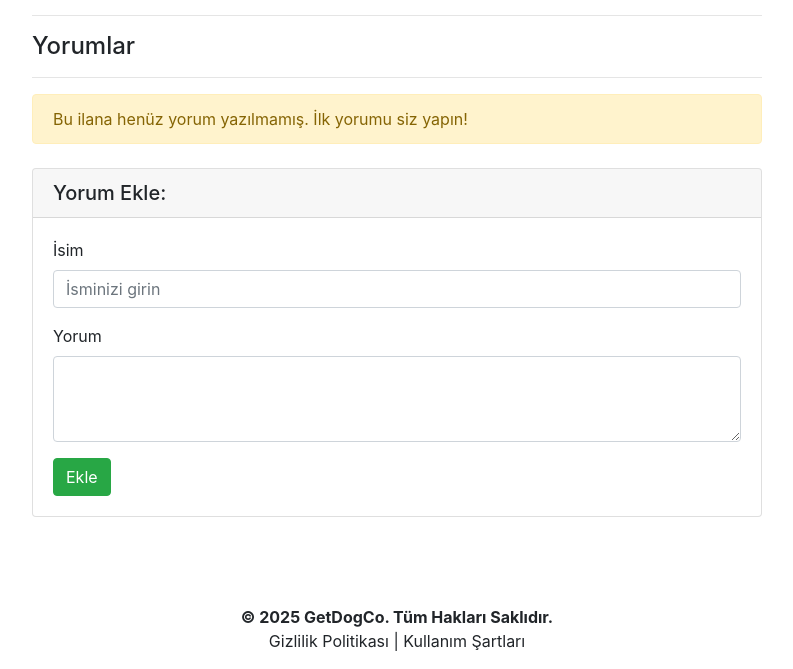
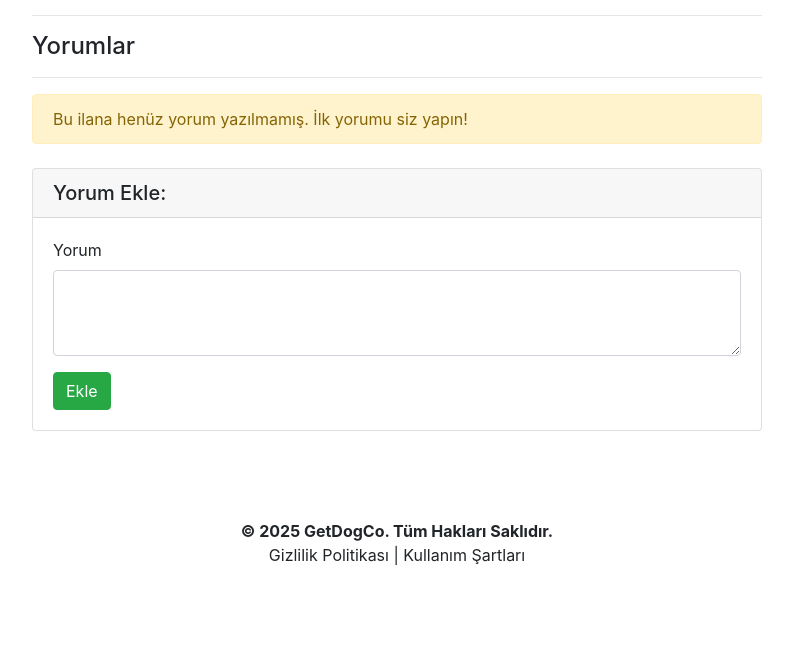
Before and after one commit to aleynaciraci/GetDogCo, a Django app: page /post/5/ in a window 1280 px wide. Shown: the part 1537-2206 px from the top of the page, without its empty margins (243-1036 px from the left). After the commit the page ends 2102 px from the top, so only its background shows below. Run offline with Django 5.2, Linux system fonts and the light colour scheme; data comes from the database, SQL or seed files in the repository; some libraries are stand-ins or nearby versions.

Commit message:
Yorum yapma aşamasında manuel olarak ad soyad bilgisi alma barı kaldırıldı.

```diff
--- a/templates/post_detail.html
+++ b/templates/post_detail.html
@@ -80,10 +80,6 @@
         <form method="post" action="{% url 'getdogco:add_comment' post.id %}">
           {% csrf_token %}
           <div class="form-group">
-            <label for="formGroupExampleInput">{% trans "İsim" %}</label>
-            <input name="comment_author" type="text" class="form-control" id="formGroupExampleInput" placeholder="{% trans 'İsminizi girin' %}">
-          </div>
-          <div class="form-group">
             <label for="formGroupExampleInput">{% trans "Yorum" %}</label>
             <textarea name="comment_content" class="form-control" rows="3"></textarea>
           </div>
```
